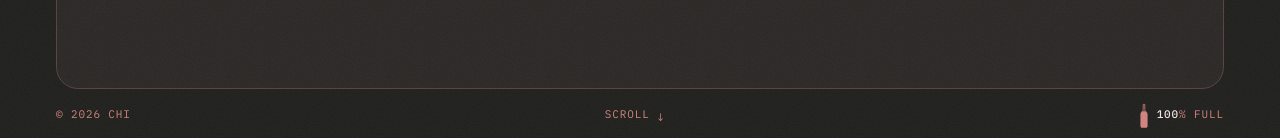
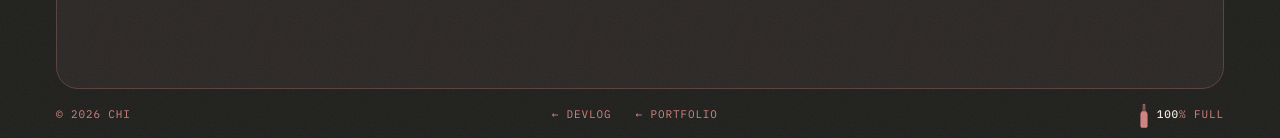
Before and after one commit to chi4vodka/chi4vodka.github.io, a Jekyll site: the page built from _posts/2026-11-25-lorem-ipsum.md, in a window 1280 px wide and 1220 px high. Shown: the part 1079-1217 px from the top of the window. Built offline with Jekyll 4.4.1, drawn with Linux system fonts in a browser that asks for light colours; some web fonts are replaced.

Commit message:
Devlog bottom bar links back to devlog and portfolio

```diff
--- a/_layouts/default.html
+++ b/_layouts/default.html
@@ -12,7 +12,7 @@
   <link rel="preconnect" href="https://fonts.gstatic.com" crossorigin>
   <link href="https://fonts.googleapis.com/css2?family=IBM+Plex+Mono:ital,wght@0,400;0,500;0,600;1,400&family=Unbounded:wght@400;600;800;900&display=swap" rel="stylesheet">
   <link rel="stylesheet" href="/style.css?v=8">
-  <link rel="stylesheet" href="/devlog.css?v=1">
+  <link rel="stylesheet" href="/devlog.css?v=2">
 </head>
 <body>
   <a class="skip" href="#entries">Skip to the entries</a>
@@ -49,7 +49,7 @@
 
   <footer class="frame-bottom">
     <span class="fb-copy">© 2026 Chi</span>
-    <span class="fb-scroll" aria-hidden="true">scroll <i>↓</i></span>
+    <nav class="fb-nav" aria-label="Back">{% unless page.url == "/devlog/" %}<a href="/devlog/">← Devlog</a>{% endunless %}<a href="/">← Portfolio</a></nav>
     <span class="meter" aria-hidden="true">
       <svg viewBox="0 0 100 260">
         <use href="#bottle-path" class="meter-glass"/>
--- a/devlog.css
+++ b/devlog.css
@@ -31,3 +31,7 @@
 .post-tags a { padding: 5px 14px; border: 1px solid var(--rose); border-radius: 99px; font-size: 12px; letter-spacing: .06em; text-transform: uppercase; color: var(--rose); text-decoration: none; transition: background .2s, color .2s; }
 .post-tags a:hover { background: var(--rose); color: var(--ink); }
 .empty { margin: 32px 6px; opacity: .7; }
+.fb-nav { display: flex; gap: 24px; }
+.fb-nav a { color: inherit; text-decoration: none; }
+.fb-nav a:hover, .fb-nav a:focus-visible { text-decoration: underline; text-underline-offset: 4px; }
+@media (max-width: 860px) { .fb-nav { display: none; } }
```
